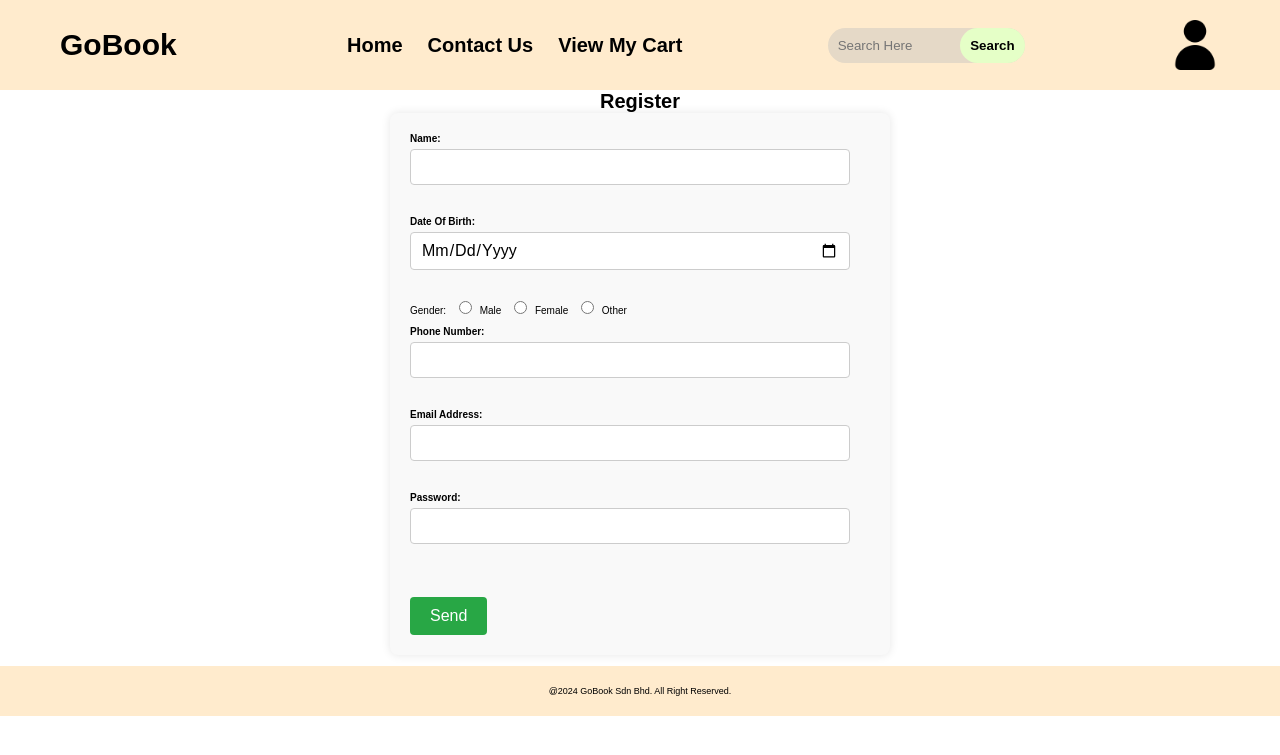
After one commit to Jade1028/Web, a PHP site: page /Register.php in a window 1280 px wide. The commit adds this page. Shown: the top 755 px of the page. Run offline with PHP 8.4, Linux system fonts and the light colour scheme.

Commit message:
updated files

```diff
--- /dev/null
+++ b/Register.php
@@ -0,0 +1,121 @@
+<!DOCTYPE HTML>
+<html>
+    <head>
+        <title>Contact Us</title>
+        <link rel="stylesheet" href ="style/mystyle.css">
+    </head>
+
+    <body>
+    <?php include('includes/header.php'); ?>
+
+    <h1>Register</h1>
+
+    <div id="contentWrapper" class="content">
+        <form id = "registrationForm" action = "post-message.php" method = "post">
+            <label for = "name"> Name: </label>
+            <input type = "text" id = "name" name = "name">
+            <div id = "nameError"></div>
+            <br>
+
+            <label for = "dob"> Date of Birth: </label>
+            <input type = "date" id = "dob" name = "dob">
+            <div id = "dobError"></div>
+            <br>
+
+            Gender:
+            <input type = "radio" id = "male" name = "gender"> Male
+            <input type = "radio" id = "female" name = "gender"> Female
+            <input type = "radio" id = "other" name = "gender"> Other
+            <div id = "genderError"></div>
+
+            <label for = "phone"> Phone Number: </label>
+            <input type = "tel" id = "phone" name = "phone">
+            <div id = "phoneError"></div>
+            <br>
+
+            <label for = "email"> Email Address: </label>
+            <input type = "text" id = "email" name = "email">
+            <div id = "emailError"></div>
+            <br>
+
+            <label for = "pw"> Password: </label>
+            <input type = "password" id = "pw" name = "pw">
+            <div id = "pwError"></div>
+            <br>
+
+            <br><br>
+            <input type = "button" value="Send" onclick="validateForm()">
+        </form>
+    </div>
+
+    <br>
+    <?php include('includes/footer.php'); ?>
+
+    <!--
+    <script>
+        function validateForm()
+        {
+            let isValid = true;
+
+        //clear previous error messages
+        document.querySelecorAll('#registrationForm div').forEach(function(div)
+        {
+            div.textContent = '';
+        });
+
+    // Validate Name
+    const name = document.getElementById("name").value;
+    if (name.trim() === "") {
+        document.getElementById("nameError").textContent = "Name is required.";
+        isValid = false;
+    }
+
+    // Validate Date of Birth
+    const dob = document.getElementById("dob").value;
+    if (dob.trim() === "") {
+        document.getElementById("dobError").textContent = "Date of Birth is required.";
+        isValid = false;
+    }
+
+    // Validate Gender
+    const gender = document.querySelector('input[name="gender"]:checked');
+    if (gender === null) {
+        document.getElementById("genderError").textContent = "Gender is required.";
+        isValid = false;
+    }
+
+    // Validate Phone Number
+    const phone = document.getElementById("phone").value;
+    if (phone.trim() === "") {
+        document.getElementById("phoneError").textContent = "Phone number is required.";
+        isValid = false;
+    }
+
+    // Validate Email
+    const email = document.getElementById("email").value;
+    const emailPattern = /^[^ ]+@[^ ]+\.[a-z]{2,3}$/;
+    if (email.trim() === "") {
+        document.getElementById("emailError").textContent = "Email address is required.";
+        isValid = false;
+    } else if (!email.match(emailPattern)) {
+        document.getElementById("emailError").textContent = "Please enter a valid email address.";
+        isValid = false;
+    }
+
+    // Validate Password
+    const password = document.getElementById("pw").value;
+    if (password.trim() === "") {
+        document.getElementById("pwError").textContent = "Password is required.";
+        isValid = false;
+    }
+
+    // Submit the form if all validations pass
+    if (isValid) {
+        document.getElementById("registrationForm").submit();
+    }
+}
+-->
+
+</body>
+
+</html>
--- a/includes/header.php
+++ b/includes/header.php
@@ -12,6 +12,8 @@
     <button type="submit">Search</button>
     </div>
     <div class="avatar">
+    <a href="/Web/Register">
     <img src="avatar.png" alt="avatar" title="avatar">
+    </a>
     </div>
 </header>
--- a/style/mystyle.css
+++ b/style/mystyle.css
@@ -356,5 +356,64 @@ html{
     html{
        font-size: 50%;
     }
+ }
 
- }
+/* Wrapper styling */
+#contentWrapper {
+    max-width: 500px;
+    margin: 0 auto;
+    padding: 20px;
+    background-color: #f9f9f9;
+    border-radius: 8px;
+    box-shadow: 0 0 10px rgba(0, 0, 0, 0.1);
+    font-family: Arial, sans-serif;
+}
+
+/* Form label styling */
+form label {
+    display: block;
+    margin-bottom: 5px;
+    font-weight: bold;
+}
+
+/* Input field styling */
+form input[type="text"],
+form input[type="date"],
+form input[type="tel"],
+form input[type="password"] {
+    width: calc(100% - 20px);
+    padding: 8px 10px;
+    margin-bottom: 10px;
+    border: 1px solid #ccc;
+    border-radius: 4px;
+    font-size: 16px;
+}
+
+/* Radio button styling */
+form input[type="radio"] {
+    margin-right: 5px;
+    margin-left: 10px;
+}
+
+/* Error message styling */
+form div[id$="Error"] {
+    color: red;
+    font-size: 12px;
+    margin-bottom: 10px;
+}
+
+/* Button styling */
+form input[type="button"] {
+    padding: 10px 20px;
+    background-color: #28a745;
+    color: white;
+    border: none;
+    border-radius: 4px;
+    font-size: 16px;
+    cursor: pointer;
+}
+
+/* Button hover effect */
+form input[type="button"]:hover {
+    background-color: #218838;
+}
```
Also changed, not shown: index.php (+4 -4 lines).
